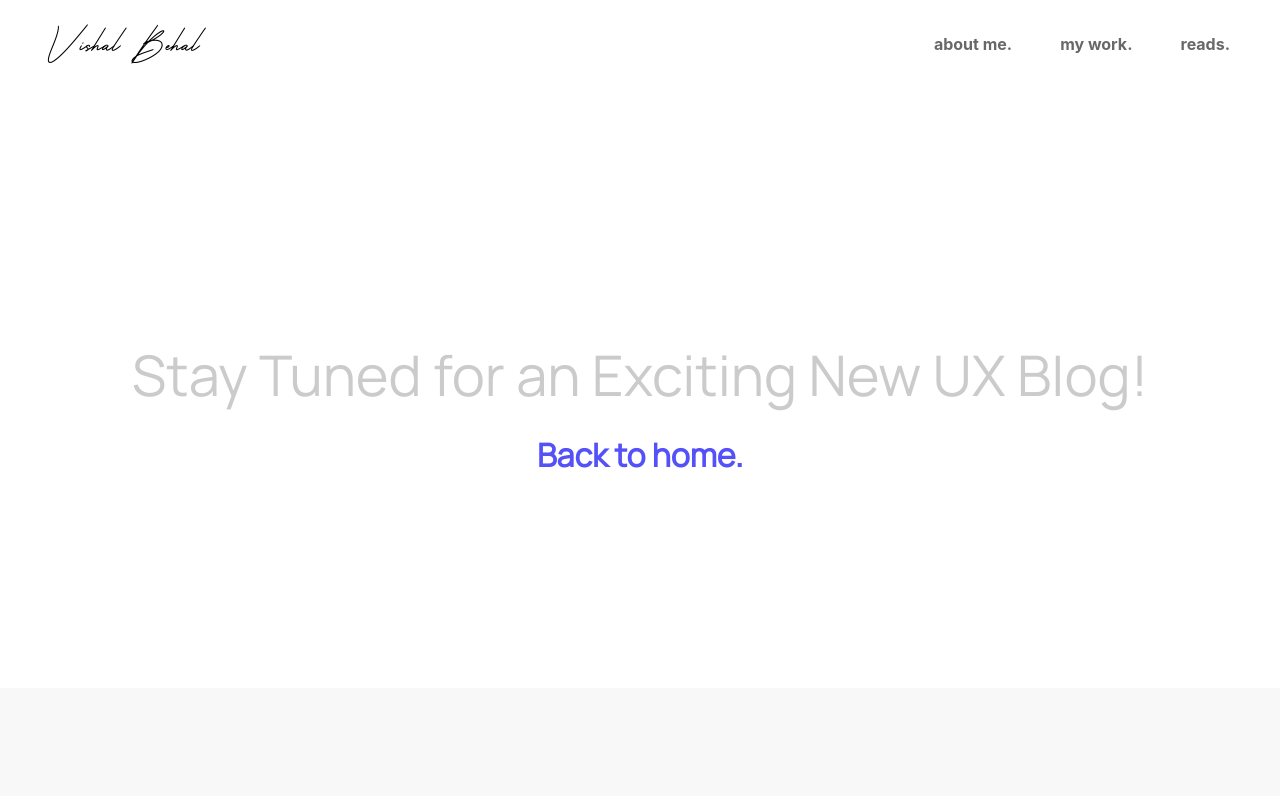
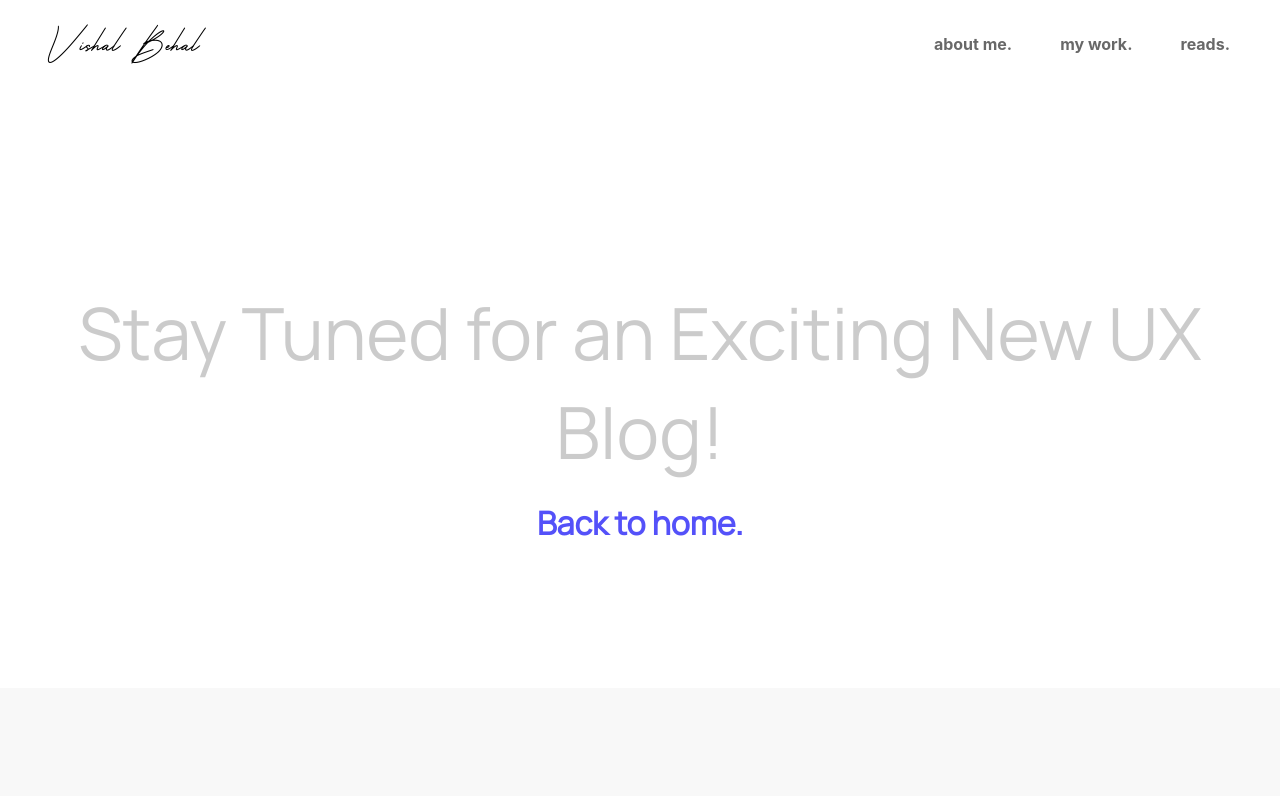
Before and after one commit to Vikkbehal/vikkbehal, a React (Create React App) app: page /Blog in a window 1280 px wide. Shown: the top 796 px of the page. Built offline with nearby package versions, Linux system fonts and the light colour scheme.

Commit message:
ui updated

```diff
--- a/src/styles/blog.scss
+++ b/src/styles/blog.scss
@@ -9,7 +9,7 @@
     font-family: $secondary-font;
     .blogTitle {
         opacity: 0.20;
-        font-size: 3.5rem;
+        font-size: 4.5rem;
         text-align: center;
         margin-bottom: 20px;
     }
```
